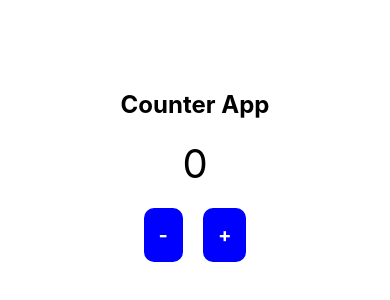
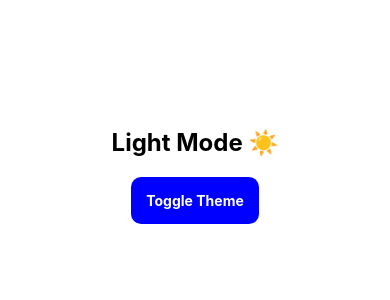
Before and after one commit to Mansoorali121/React-Native-Interview-Preparation, a React Native app: screen / in a window 390 px wide. Shown: the part 246-546 px from the top of the page. Built offline with nearby package versions, Linux system fonts and the light colour scheme.

Commit message:
Dark theme toggle

```diff
--- a/App.tsx
+++ b/App.tsx
@@ -175,6 +175,100 @@
 //     borderBottomWidth: 1,
 //   },
 // });
+// import React, { useState } from "react";
+// import {
+//   View,
+//   Text,
+//   TouchableOpacity,
+//   StyleSheet,
+// } from "react-native";
+
+// const App = () => {
+//   const [count, setCount] = useState(0);
+//   const [message, setMessage] = useState("");
+
+//   // 🔹 Increase
+//   const increase = () => {
+//     if (count >= 10) {
+//       setMessage("Max limit reached ❌");
+//       return;
+//     }
+//     setCount(count + 1);
+//     setMessage("");
+//   };
+
+//   // 🔹 Decrease
+//   const decrease = () => {
+//     if (count <= 0) {
+//       setMessage("Min limit reached ❌");
+//       return;
+//     }
+//     setCount(count - 1);
+//     setMessage("");
+//   };
+
+//   return (
+//     <View style={styles.container}>
+//       <Text style={styles.title}>Counter App</Text>
+
+//       {/* Count Display */}
+//       <Text style={styles.count}>{count}</Text>
+
+//       {/* Buttons */}
+//       <View style={styles.btnContainer}>
+//         <TouchableOpacity style={styles.button} onPress={decrease}>
+//           <Text style={styles.btnText}>-</Text>
+//         </TouchableOpacity>
+
+//         <TouchableOpacity style={styles.button} onPress={increase}>
+//           <Text style={styles.btnText}>+</Text>
+//         </TouchableOpacity>
+//       </View>
+
+//       {/* Message */}
+//       {message !== "" && <Text style={styles.message}>{message}</Text>}
+//     </View>
+//   );
+// };
+
+// export default App;
+
+// const styles = StyleSheet.create({
+//   container: {
+//     flex: 1,
+//     justifyContent: "center",
+//     alignItems: "center",
+//   },
+//   title: {
+//     fontSize: 24,
+//     fontWeight: "bold",
+//     marginBottom: 20,
+//   },
+//   count: {
+//     fontSize: 40,
+//     marginBottom: 20,
+//   },
+//   btnContainer: {
+//     flexDirection: "row",
+//     gap: 20,
+//   },
+//   button: {
+//     backgroundColor: "blue",
+//     padding: 15,
+//     borderRadius: 10,
+//   },
+//   btnText: {
+//     color: "#fff",
+//     fontSize: 20,
+//     fontWeight: "bold",
+//   },
+//   message: {
+//     marginTop: 20,
+//     color: "red",
+//     fontSize: 16,
+//   },
+// });
+
 import React, { useState } from "react";
 import {
   View,
@@ -184,49 +278,32 @@ import {
 } from "react-native";
 
 const App = () => {
-  const [count, setCount] = useState(0);
-  const [message, setMessage] = useState("");
+  const [darkMode, setDarkMode] = useState(false);
 
-  // 🔹 Increase
-  const increase = () => {
-    if (count >= 10) {
-      setMessage("Max limit reached ❌");
-      return;
-    }
-    setCount(count + 1);
-    setMessage("");
-  };
-
-  // 🔹 Decrease
-  const decrease = () => {
-    if (count <= 0) {
-      setMessage("Min limit reached ❌");
-      return;
-    }
-    setCount(count - 1);
-    setMessage("");
+  // 🔹 Toggle Function
+  const toggleTheme = () => {
+    setDarkMode(!darkMode);
   };
 
   return (
-    <View style={styles.container}>
-      <Text style={styles.title}>Counter App</Text>
+    <View
+      style={[
+        styles.container,
+        { backgroundColor: darkMode ? "black" : "white" },
+      ]}
+    >
+      <Text
+        style={[
+          styles.title,
+          { color: darkMode ? "white" : "black" },
+        ]}
+      >
+        {darkMode ? "Dark Mode 🌙" : "Light Mode ☀️"}
+      </Text>
 
-      {/* Count Display */}
-      <Text style={styles.count}>{count}</Text>
-
-      {/* Buttons */}
-      <View style={styles.btnContainer}>
-        <TouchableOpacity style={styles.button} onPress={decrease}>
-          <Text style={styles.btnText}>-</Text>
-        </TouchableOpacity>
-
-        <TouchableOpacity style={styles.button} onPress={increase}>
-          <Text style={styles.btnText}>+</Text>
-        </TouchableOpacity>
-      </View>
-
-      {/* Message */}
-      {message !== "" && <Text style={styles.message}>{message}</Text>}
+      <TouchableOpacity style={styles.button} onPress={toggleTheme}>
+        <Text style={styles.btnText}>Toggle Theme</Text>
+      </TouchableOpacity>
     </View>
   );
 };
@@ -241,16 +318,8 @@ const styles = StyleSheet.create({
   },
   title: {
     fontSize: 24,
+    marginBottom: 20,
     fontWeight: "bold",
-    marginBottom: 20,
-  },
-  count: {
-    fontSize: 40,
-    marginBottom: 20,
-  },
-  btnContainer: {
-    flexDirection: "row",
-    gap: 20,
   },
   button: {
     backgroundColor: "blue",
@@ -259,12 +328,6 @@ const styles = StyleSheet.create({
   },
   btnText: {
     color: "#fff",
-    fontSize: 20,
     fontWeight: "bold",
   },
-  message: {
-    marginTop: 20,
-    color: "red",
-    fontSize: 16,
-  },
 });
```
